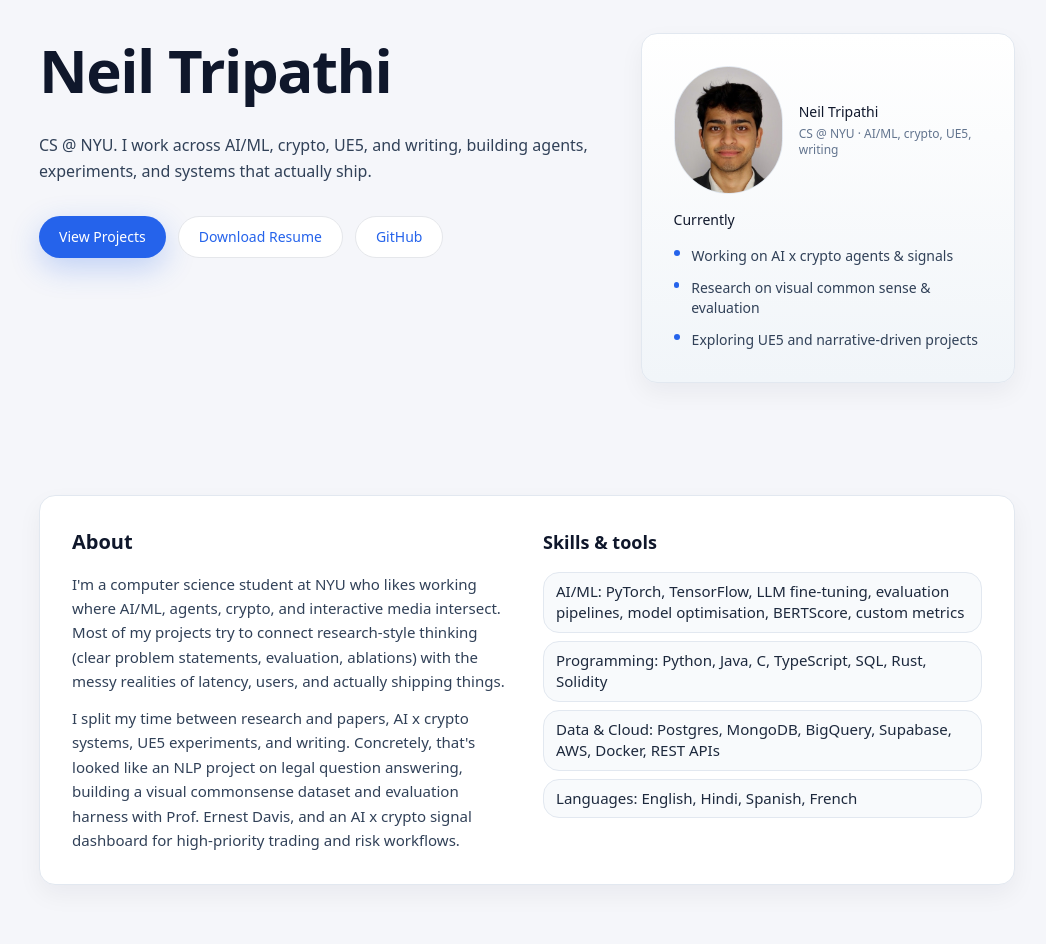
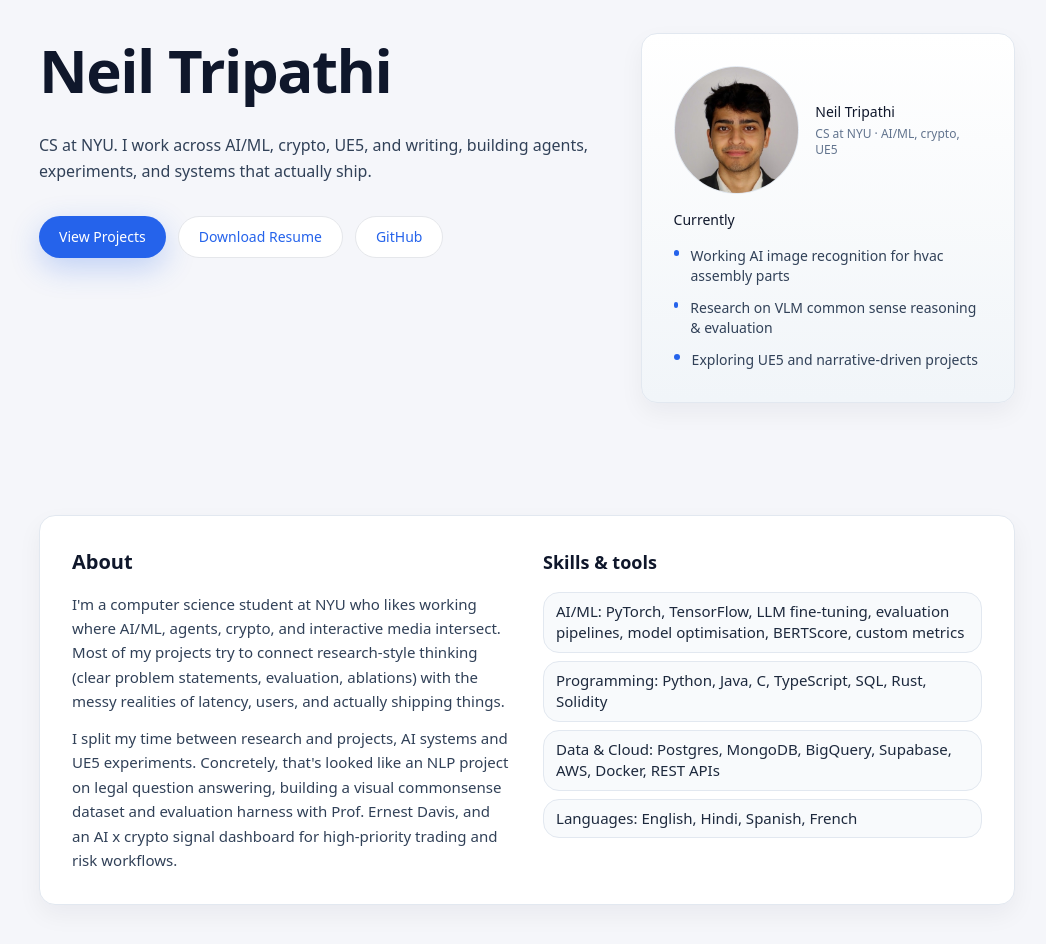
Before and after one commit to neilt93/Website, a Next.js app: page /about in a window 1280 px wide. Shown: the part 220-1164 px from the top of the page, without its empty margins (113-1159 px from the left). Built offline with nearby package versions, Linux system fonts and the light colour scheme.

Commit message:
updated bio

```diff
--- a/src/app/about/page.tsx
+++ b/src/app/about/page.tsx
@@ -22,7 +22,7 @@ export default function AboutPage() {
               Neil Tripathi
             </h1>
             <p className="max-w-[38rem] text-pretty text-sm leading-relaxed text-slate-700 sm:text-base">
-              CS @ NYU. I work across AI/ML, crypto, UE5, and writing, building
+              CS at NYU. I work across AI/ML, crypto, UE5, and writing, building
               agents, experiments, and systems that actually ship.
             </p>
             <div className="flex flex-wrap gap-3 pt-2">
@@ -73,7 +73,7 @@ export default function AboutPage() {
                   Neil Tripathi
                 </p>
                 <p className="text-xs text-slate-500">
-                  CS @ NYU · AI/ML, crypto, UE5, writing
+                  CS at NYU · AI/ML, crypto, UE5
                 </p>
               </div>
             </div>
@@ -81,11 +81,11 @@ export default function AboutPage() {
             <ul className="mt-4 space-y-3 text-sm text-slate-700">
               <li className="flex gap-3">
                 <span className="mt-1 h-1.5 w-1.5 rounded-full bg-[var(--accent)]" />
-                <span>Working on AI x crypto agents &amp; signals</span>
+                <span>Working AI image recognition for hvac assembly parts</span>
               </li>
               <li className="flex gap-3">
                 <span className="mt-1 h-1.5 w-1.5 rounded-full bg-[var(--accent)]" />
-                <span>Research on visual common sense &amp; evaluation</span>
+                <span>Research on VLM common sense reasoning &amp; evaluation</span>
               </li>
               <li className="flex gap-3">
                 <span className="mt-1 h-1.5 w-1.5 rounded-full bg-[var(--accent)]" />
@@ -112,8 +112,8 @@ export default function AboutPage() {
                 realities of latency, users, and actually shipping things.
               </p>
               <p>
-                I split my time between research and papers, AI x crypto
-                systems, UE5 experiments, and writing. Concretely, that&apos;s
+                I split my time between research and projects, AI
+                systems and UE5 experiments. Concretely, that&apos;s
                 looked like an NLP project on legal question answering,
                 building a visual commonsense dataset and evaluation harness
                 with Prof. Ernest Davis, and an AI x crypto signal dashboard
```
